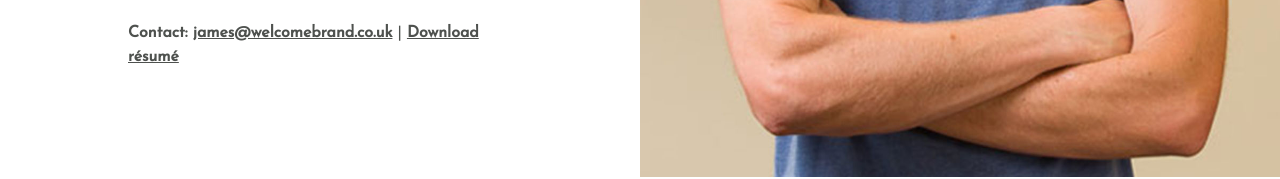
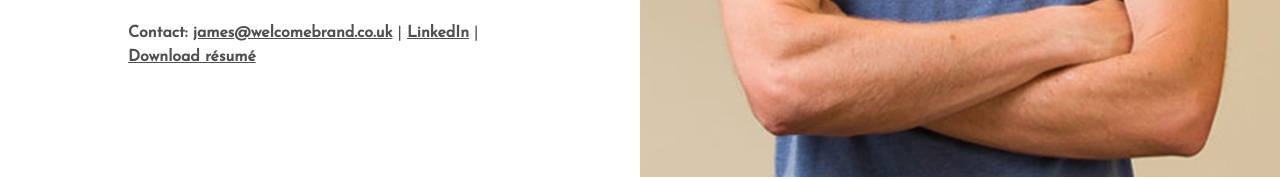
Before and after one commit to welcomebrand/welcomebrand, a website: page index.html in a window 1280 px wide. Shown: the part 623-802 px from the top of the page. Drawn offline with Linux system fonts and the light colour scheme.

Commit message:
added linkedin

```diff
--- a/index.html
+++ b/index.html
@@ -61,7 +61,7 @@
 				<p>I'm and experienced designer and front-end developer with a well rounded skillset gained from more than 15 years of agency and freelance experience.
 				<p>Having led significant revenue-generating website and e-commerce projects, I have a verifiable record of success - including an award-winning redesign for Olympic Holidays,  Jet2Holidays, Hillsong Church, Virgin Holidays and CV Villas as well as a multitude of SME’s.</p>
 				<p>My design experience spans the creative process from initial client meetings through the entire process of research, design, development, testing and release along with ongoing improvement and optimisation to generate commercially profitable solutions on budget and time.</p>
-				<p><b>Contact:</b> <a href="mailto:james@welcomebrand.co.uk">james@welcomebrand.co.uk</a> | <a href="https://drive.google.com/file/d/1GEtDCxikFRi_Xvxk_ZRMFO_vOawRajcW/view?usp=sharing">Download résumé</a></p>
+				<p><b>Contact:</b> <a href="mailto:james@welcomebrand.co.uk">james@welcomebrand.co.uk</a> | <a href="https://www.linkedin.com/in/james-young-67452163/">LinkedIn</a> | <a href="https://drive.google.com/file/d/1GEtDCxikFRi_Xvxk_ZRMFO_vOawRajcW/view?usp=sharing">Download résumé</a></p>
 			</div>
 		</div>
 		<div class="content-item">
```
